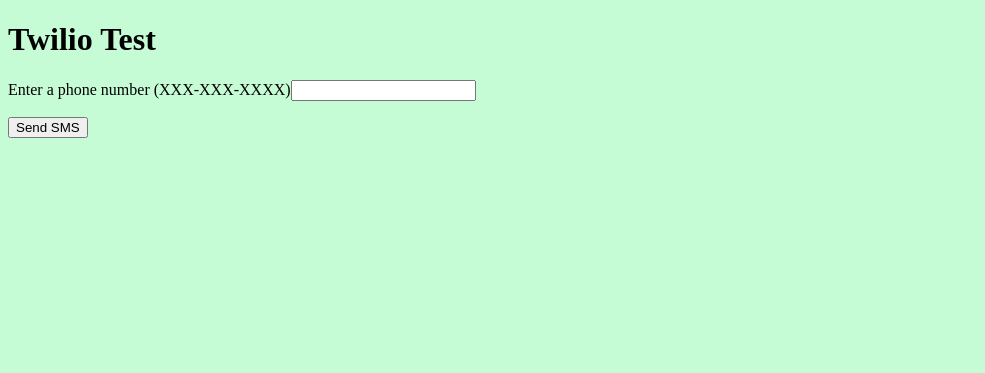
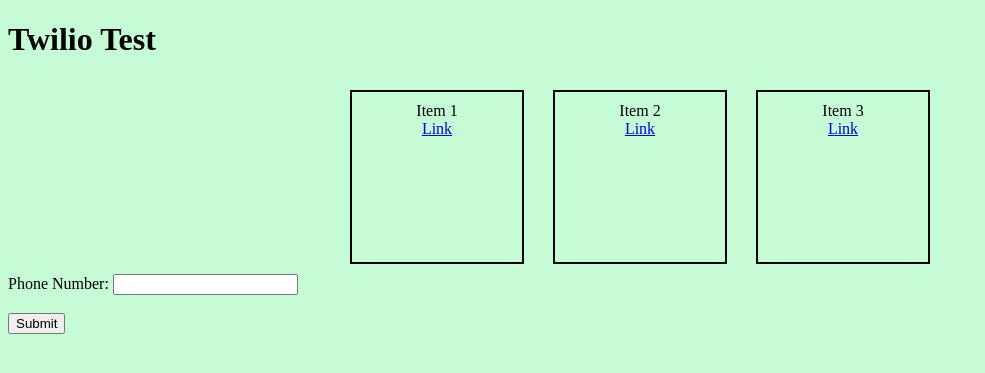
Before and after one commit to mpetillo/hackku23, a Flask app: page /generated in a window 1280 px wide. Shown: the top 373 px of the page, without its empty margins (0-985 px from the left). Run offline with Flask 3, Linux system fonts and the light colour scheme; parts of the project's set-up code (start-up, migrations or seed data) failed here and were passed over.

Commit message:
Twilio Updated/Recipe Container Made

```diff
--- a/main.py
+++ b/main.py
@@ -1,5 +1,7 @@
-from flask import Flask, render_template, url_for, jsonify
+from flask import Flask, request, render_template, url_for, jsonify
 from secrets import Keys
+from sendSMS import send_sms
+
 import json
 
 keys = Keys()
@@ -37,5 +39,13 @@
     response.status_code = 200
     return response
 
+@app.route('/TWILIO/SendMessage/', methods=['POST'])
+def sendMessage():
+    phone_number = request.form['phone_number']
+    message = request.form['selected_recipe']
+    print(message)
+    #send_sms(phone_number,"test")
+    return "Message sent successfully"
+
 if __name__ == '__main__':
     app.run()
--- a/secrets.py
+++ b/secrets.py
@@ -5,8 +5,8 @@
         self.KROGER_OAUTH2_BASE_URL="https://api.kroger.com/v1/connect/oauth2"
         self.KROGER_API_BASE_URL="https://api.kroger.com"
         self.KROGER_REDIRECT_URL="http://localhost:3000/callback"
-        self.TWILIO_ACCOUNT_SID="AC4cf4bac501bbb0de14c8066af3f796cd"
-        self.TWILIO_AUTH_TOKEN="99c2db3f14f3c77df7b773dd80f18023"
+        self.TWILIO_ACCOUNT_SID=""
+        self.TWILIO_AUTH_TOKEN=""
         self.TWILIO_PHONE_NUMBER="+18449044074"
         self.RAPID_API_KEY="81953878c0mshfdb41f16e86865bp18a916jsn33156a295554"
         self.RAPID_API_RECIPE="spoonacular-recipe-food-nutrition-v1.p.rapidapi.com"
--- /dev/null
+++ b/static/recipe_table.js
@@ -0,0 +1,60 @@
+function loadRecipes(recipes) {
+// Get a reference to the items container in the HTML file
+var recipeContainer = document.getElementById("recipe-container");
+
+// Loop through each item in the array and create an HTML element for it
+for (var i = 0; i < recipes.length; i++) {
+    // Create a div element for the item
+    var itemDiv = document.createElement("div");
+    itemDiv.className = "item";
+
+    // Create a span element for the item's title
+    var titleSpan = document.createElement("span");
+    titleSpan.innerHTML = recipes[i].title;
+
+    // Create an anchor element for the item's link
+    var linkAnchor = document.createElement("a");
+    linkAnchor.href = recipes[i].link;
+    linkAnchor.innerHTML = "Link";
+
+    // Add the title and link to the item div
+    itemDiv.appendChild(titleSpan);
+    itemDiv.appendChild(linkAnchor);
+
+    // Add a click event listener to the item div to select it
+    itemDiv.addEventListener("click", function() {
+        // Unselect any previously selected item
+        var selectedItems = document.getElementsByClassName("selected");
+        for (var j = 0; j < selectedItems.length; j++) {
+            selectedItems[j].classList.remove("selected");
+        }
+
+        // Select the clicked item
+        this.classList.add("selected");
+
+        // Log the item's title and link to the console
+        console.log("Selected item: " + this.getElementsByTagName("span")[0].innerHTML + " - " + this.getElementsByTagName("a")[0].href);
+    });
+
+    // Add the item div to the items container
+    recipeContainer.appendChild(itemDiv);
+}
+}
+
+function getSelectedRecipe() {
+    // Get the selected item
+    var selectedItem = document.querySelector('.item.selected');
+
+    // Check if an item is selected
+    if (selectedItem) {
+        // Get the title and link of the selected item
+        var title = selectedItem.querySelector('span').textContent;
+        var link = selectedItem.querySelector('a').href;
+
+        // Return the title and link as a string
+        return title + ' - ' + link;
+    } else {
+        // Return null if no item is selected
+        return null;
+    }
+}
--- a/static/style.css
+++ b/static/style.css
@@ -50,3 +50,31 @@
     cursor: pointer;
     user-select: none;
 }
+
+/* Style the items container */
+#recipe-container {
+    display: flex;
+    flex-wrap: wrap;
+    justify-content: space-between;
+    align-items: center;
+    width: 600px;
+    margin: 0 auto;
+}
+
+/* Style the item divs */
+.item {
+    display: flex;
+    flex-direction: column;
+    align-items: center;
+    width: 150px;
+    height: 150px;
+    border: 2px solid black;
+    padding: 10px;
+    margin: 10px;
+    cursor: pointer;
+}
+
+/* Style the selected item div */
+.item.selected {
+    background-color: yellow;
+}
--- a/templates/show_recipes.html
+++ b/templates/show_recipes.html
@@ -6,14 +6,70 @@
         <title>temporary text</title>
 
         <link rel="stylesheet" type="text/css" href="../static/style.css">
+        <script src="https://ajax.googleapis.com/ajax/libs/jquery/3.6.0/jquery.min.js"></script>
+        <script type="text/javascript" src="{{ url_for('static', filename='recipe_table.js') }}"></script>
+
         <h1>Twilio Test</h1>
     </head>
 
     <body>
-        <script type="text/javascript" src="{{ url_for('static', filename='twilio.js') }}"></script>
-        <p>Enter a phone number (XXX-XXX-XXXX)<input type="text" id="phonenum"></p>
-        <button onclick="sendSMS()">Send SMS</button>
+        <div id="recipe-container"></div>
+
+        <script>
+        var items = [
+            {"title": "Item 1", "link": "https://www.example.com/item1"},
+            {"title": "Item 2", "link": "https://www.example.com/item2"},
+            {"title": "Item 3", "link": "https://www.example.com/item3"}
+        ];
+
+        // Call a function to load the items when the page loads
+        window.onload = function() {
+            loadRecipes(items);
+        };
+        </script>
+
+        <form>
+        <label for="phone_number">Phone Number:</label>
+        <input type="text" id="phone_number" name="phone_number">
+        <br><br>
+        <button type="button" id="submit">Submit</button>
+        </form>
+
+        <script>
+        $(document).ready(function() {
+            $('#submit').click(function() {
+                var selectedRecipe = getSelectedRecipe();
+
+                var phoneNumber = $('#phone_number').val();
+                // Strip all non-digit characters
+                phoneNumber = phoneNumber.replace(/\D/g, '');
+                // Check if the resulting string is exactly 10 digits
+                if (phoneNumber.length !== 10) {
+                    alert('Please enter a valid 10-digit phone number');
+                    return;
+                }
+                if (selectedRecipe === null) {
+                    alert('Please select a recipe to send via SMS');
+                    return;
+                }
+                var data = {
+                    phone_number: phoneNumber,
+                    selected_recipe: selectedRecipe
+                };
+
+                $.ajax({
+                    type: 'POST',
+                    url: '/TWILIO/SendMessage/',
+                    data: data,
+                    success: function(data) {
+                        // Do Nothing
+                    },
+                    error: function(xhr, status, error) {
+                        alert('Error: ' + xhr.responseText);
+                    }
+                });
+            });
+        });
+        </script>
     </body>
-
-
 </html>
```
